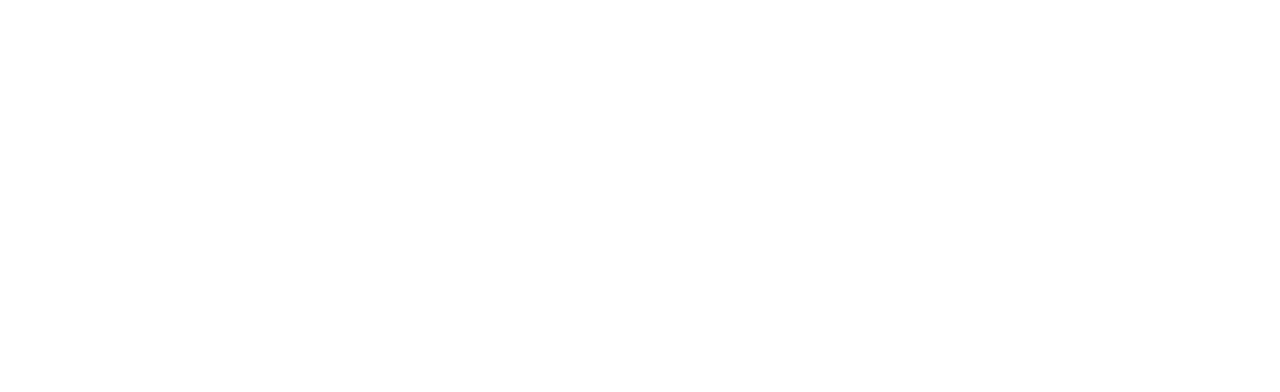
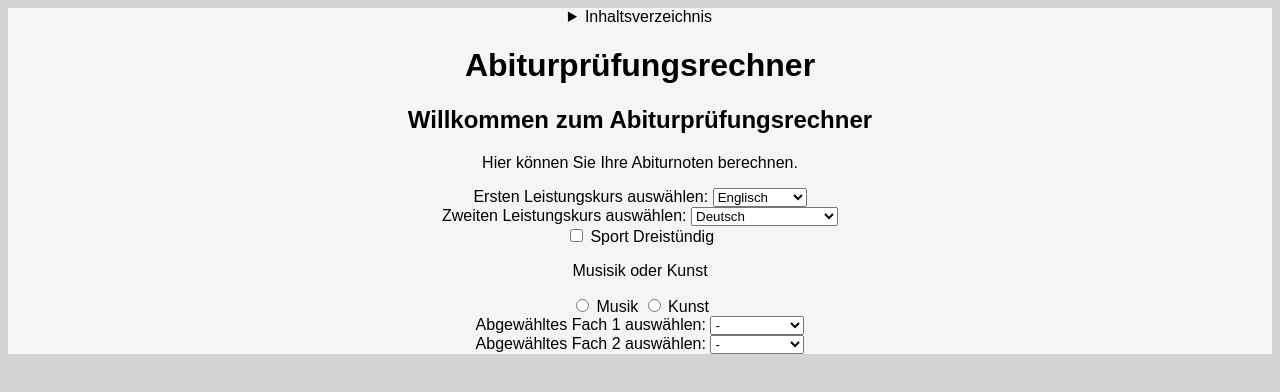
Before and after one commit to Perlentaucher09/Projekt_Abipr-fungsrechner, a plain HTML site: page index.html in a window 1280 px wide. Drawn offline with Linux system fonts and the light colour scheme.

Commit message:
Add HTML structure and CSS styling for the Abiturprüfungsrechner

```diff
--- a/index.html
+++ b/index.html
@@ -7,12 +7,112 @@
 	<link rel="stylesheet" href="style.css">
 </head>
 <body>
+	<nav>
+      <details>
+        <summary>Inhaltsverzeichnis</summary>
+      <ul>
+      <li><a href="#Github">Github</a></li>
+
+      </ul>
+      </details>
+    </nav>
 	<header class="site-header">
-
+		<h1>Abiturprüfungsrechner</h1>
 	</header>
 
 
-	<main class="container main-content">
+	<main>
+		<section class="content">
+			<h2>Willkommen zum Abiturprüfungsrechner</h2>
+			<p>Hier können Sie Ihre Abiturnoten berechnen.</p>
+		</section>
+
+		<section>
+			<label for="fach">Ersten Leistungskurs auswählen:</label>
+
+			<select id="fach" name="fach">
+   				<option value="englisch">Englisch</option>
+    			<option value="franzoesisch">Französisch</option>
+    			<option value="mathematik">Mathematik</option>
+    			<option value="biologie">Biologie</option>
+    			<option value="chemie">Chemie</option>
+    			<option value="physik">Physik</option>
+			</select>
+
+			<br>
+
+			<label for="fach2">Zweiten Leistungskurs auswählen:</label>
+
+			<select id="fach2" name="fach2">
+				<option value="deutsch">Deutsch</option>
+				<option value="englisch">Englisch</option>
+				<option value="franzoesisch">Französisch</option>
+				<option value="kunst">Kunst</option>
+				<option value="musik">Musik</option>
+				<option value="geschichte">Geschichte</option>
+				<option value="politik-wirtschaft">Politik und Wirtschaft</option>
+				<option value="mathematik">Mathematik</option>
+				<option value="biologie">Biologie</option>
+				<option value="chemie">Chemie</option>
+				<option value="physik">Physik</option>
+				<option value="informatik">Informatik</option>
+				<option value="sport">Sport</option>
+			</select>
+
+			<br>
+
+			<label>
+				<input type="checkbox" id="sp_drei" name="sp_drei">
+					Sport Dreistündig
+			</label>
+
+			<br>
+
+			<p>Musisik oder Kunst</p>
+
+			<label>
+				<input type="radio" name="musisches-fach" value="musik">
+				Musik
+			</label>
+
+			<label>
+				<input type="radio" name="musisches-fach" value="kunst">
+				Kunst
+			</label>
+
+			<br>
+
+			<label for="abgewählt_1">Abgewähltes Fach 1 auswählen:</label>
+			<select id="abgewählt_1" name="abgewählt_1">
+				<option value=null>-</option>
+				<option value="latein">Latein</option>
+				<option value="franzoesisch">Französisch</option>
+				<option value="englisch">Englisch</option>
+				<option value="physik">Physik</option>
+				<option value="chemie">Chemie</option>
+				<option value="biologie">Biologie</option>
+				<option value="kunst">Kunst</option>
+				<option value="musik">Musik</option>
+			</select>
+
+			<br>
+
+			<label for="abgewaehlt_2">Abgewähltes Fach 2 auswählen:</label>
+			<select id="abgewaehlt_2" name="abgewaehlt_2">
+				<option value=null>-</option>
+				<option value="latein">Latein</option>
+				<option value="franzoesisch">Französisch</option>
+				<option value="englisch">Englisch</option>
+				<option value="physik">Physik</option>
+				<option value="chemie">Chemie</option>
+				<option value="biologie">Biologie</option>
+				<option value="kunst">Kunst</option>
+				<option value="musik">Musik</option>
+			</select>
+
+
+		</section>
+
 
 	</main>
 
--- a/style.css
+++ b/style.css
@@ -0,0 +1,21 @@
+:root {
+    --os-orange: #fa8619;
+    --background-color: #f4f5f7;
+}
+
+html{
+    background:fixed;
+    background-color: lightgray;
+    color: black;
+}
+
+body {
+    background-color: var(--background-color);
+    text-align: center;
+    font-family: Arial, Helvetica, sans-serif;
+}
+footer {
+    background-color: var(--os-orange);
+    color: black;
+    text-align: right;
+}
```
